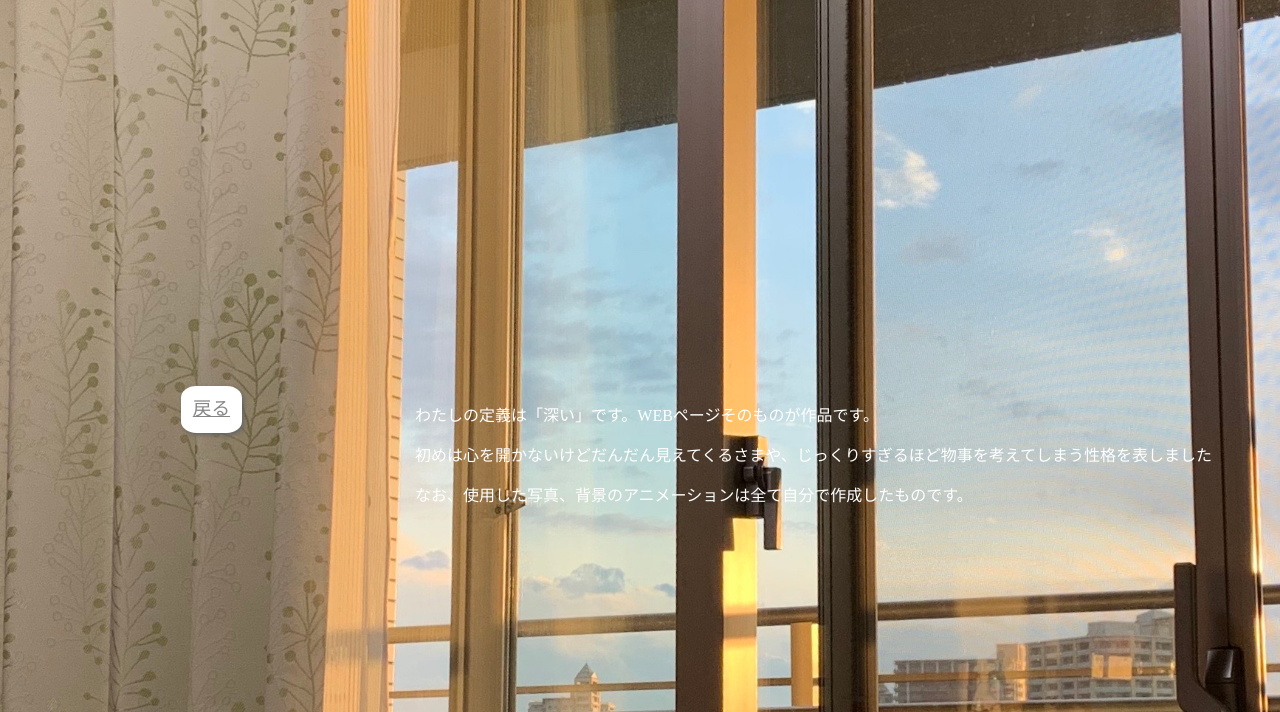
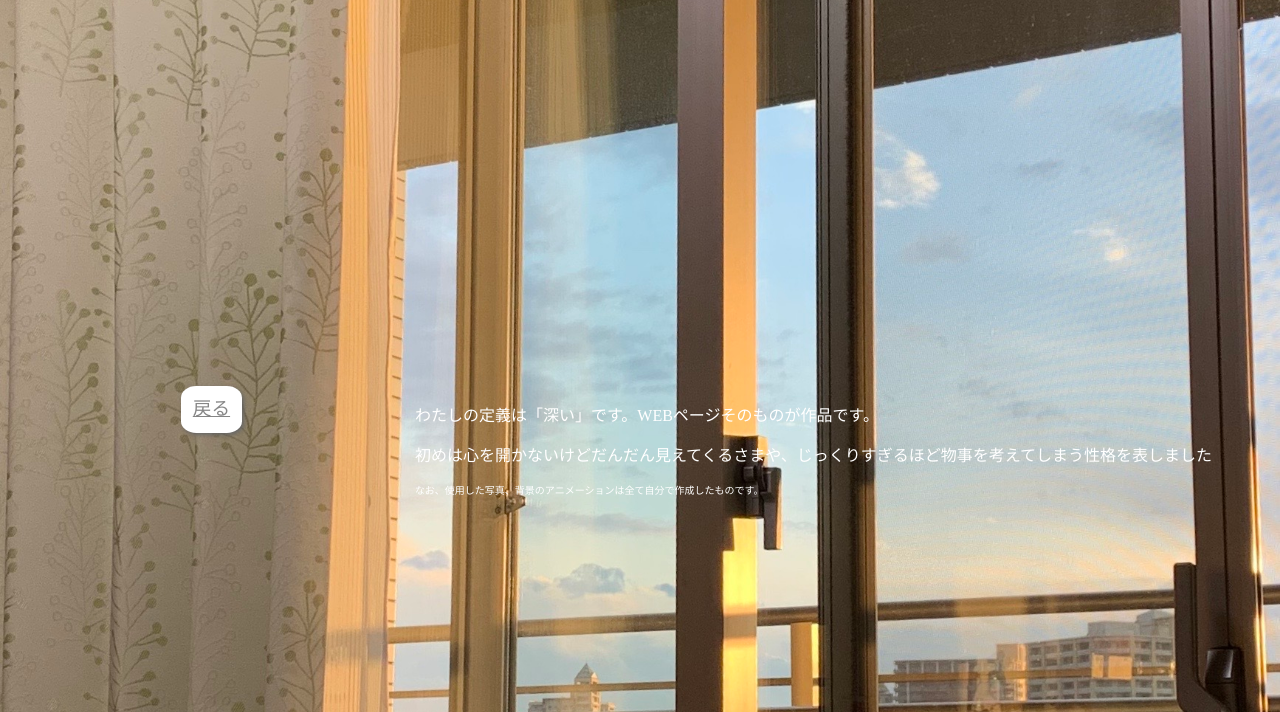
Before and after one commit to Emmiliee/definition7, a plain HTML site: page index.html in a window 1280 px wide. Shown: the part 65-777 px from the top of the page. Drawn offline with nearby package versions, Linux system fonts and the light colour scheme.

Commit message:
Update stylesheet7.css

```diff
--- a/stylesheet7.css
+++ b/stylesheet7.css
@@ -143,3 +143,6 @@ body.appear #container{
     float: right;
     margin-right: 60px;
 }
+.attention{
+	font-size:10px;
+}
```
